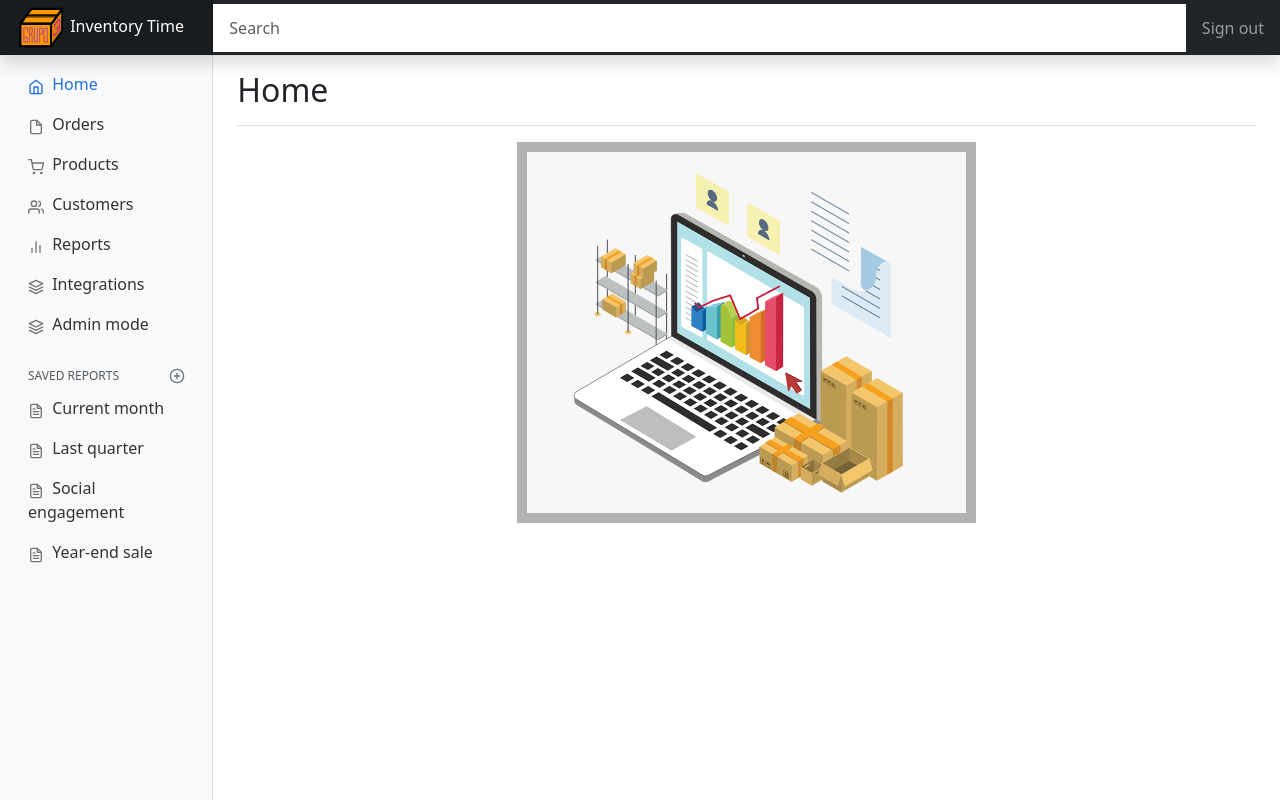
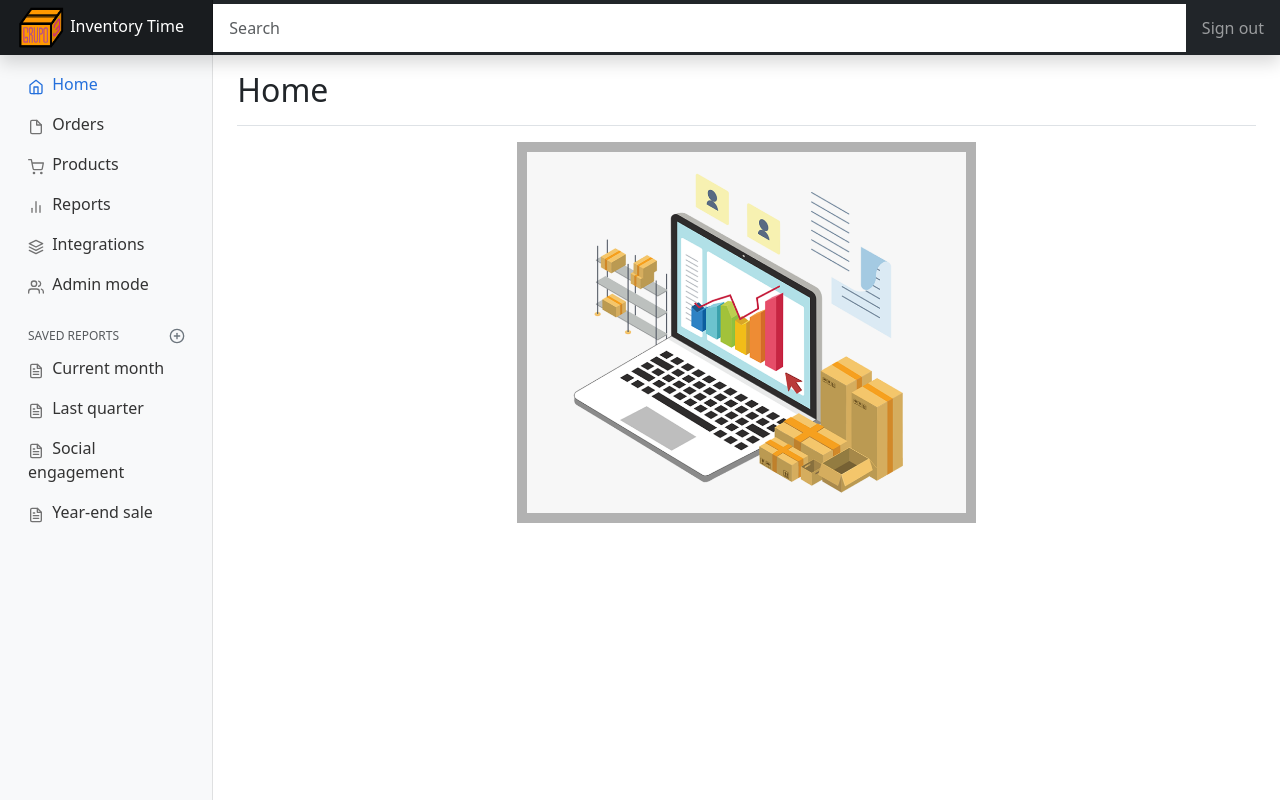
Before and after one commit to Sekhrita/inventory_web, a Django app: page / in a window 1280 px wide. Run offline with Django 4.2, Linux system fonts and the light colour scheme; some libraries are stand-ins or nearby versions.

Commit message:
commit alpha

```diff
--- a/inventory_web/settings.py
+++ b/inventory_web/settings.py
@@ -118,7 +118,6 @@ USE_TZ = True
 # https://docs.djangoproject.com/en/4.2/howto/static-files/
 
 STATIC_URL = 'static/'
-STATICFILES_DIRS = [BASE_DIR / 'static']
 
 # Default primary key field type
 # https://docs.djangoproject.com/en/4.2/ref/settings/#default-auto-field
--- a/main/templates/main/index.html
+++ b/main/templates/main/index.html
@@ -64,13 +64,6 @@
 
                         <li class="nav-item">
                             <a class="nav-link" href="#">
-                                <span data-feather="users" class="align-text-bottom"></span>
-                                Customers
-                            </a>
-                        </li>
-
-                        <li class="nav-item">
-                            <a class="nav-link" href="#">
                                 <span data-feather="bar-chart-2" class="align-text-bottom"></span>
                                 Reports
                             </a>
@@ -85,7 +78,7 @@
 
                         <li class="nav-item">
                             <a class="nav-link" href="/admin">
-                                <span data-feather="layers" class="align-text-bottom"></span>
+                                <span data-feather="users" class="align-text-bottom"></span>
                                 Admin mode
                             </a>
                         </li>
```
